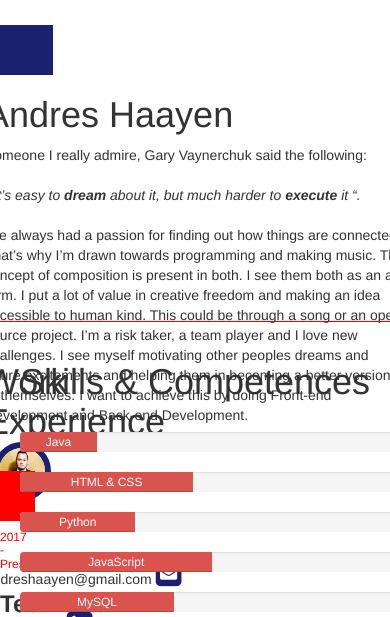
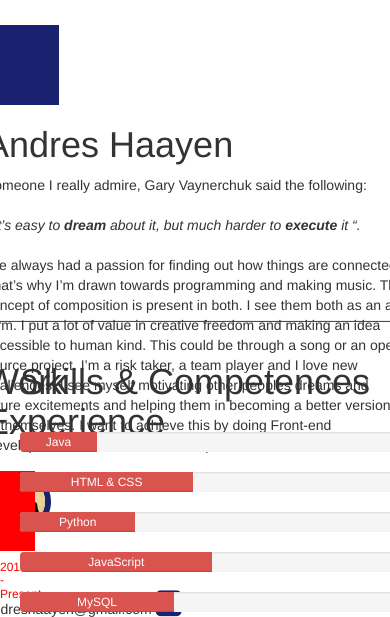
Before and after one commit to AHaayen/CV-HTML, a website: page index.html in a window 390 px wide. Shown: the top 617 px of the page. Drawn offline with nearby package versions, Linux system fonts and the light colour scheme.

```diff
--- a/css/style.css
+++ b/css/style.css
@@ -38,7 +38,7 @@
 
 .red-row{
   background-color: red;
-  height: 50px;
+  height: 80px;
 }
 
 hr{
--- a/index.html
+++ b/index.html
@@ -19,7 +19,7 @@
   <section id="container-fluid">
     <Header id="header" class="row">
       <section class="row">
-        <section style="margin-top:25px;background-color:#1A226F; width:83px; height:50px" class="col-lg-1"></section>
+        <section style="margin-top:25px;background-color:#1A226F; width:89px; height:80px" class="col-lg-1"></section>
         <section class="col-lg-4">
           <h1>Andres Haayen</h1>
           <p>
@@ -227,7 +227,7 @@
           <!-- Content -->
           <section class="row">
             <section class="col-lg-11 col-lg-offset-1">
-              <p>I started HBO-ICT towards Software Engineering, but I stopped by personal circumstances. Planning on keep stuying.</p>
+              <p>I started HBO-ICT towards Software Engineering, but I stopped by personal circumstances.<br> Planning on keep stuying.</p>
             </section>
           </section>
         </div>
```
